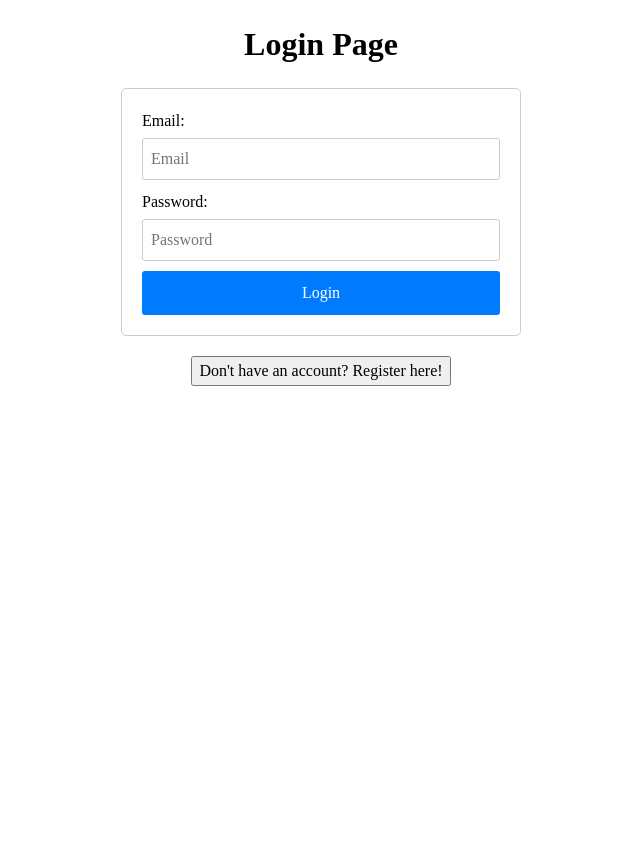
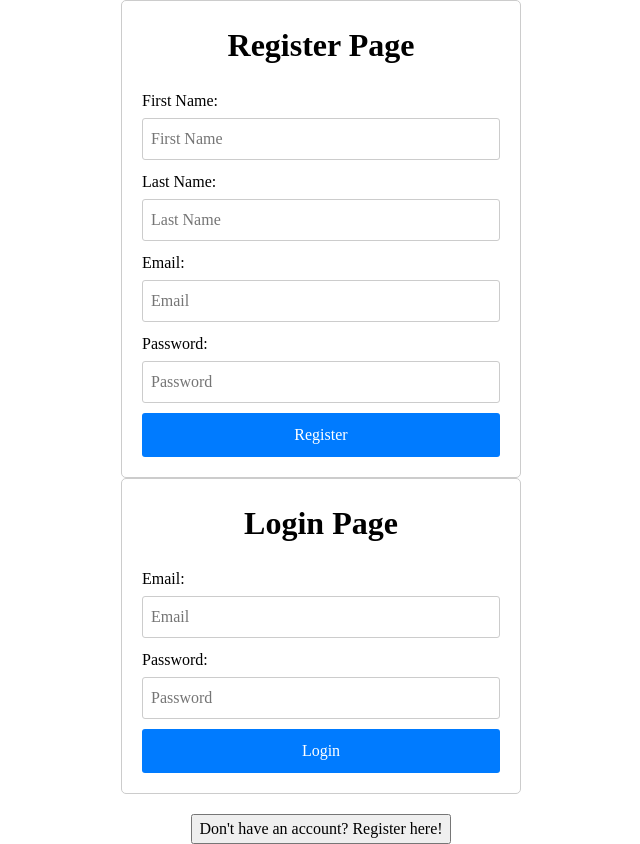
Before and after one commit to andre9277/erretech-chall24-andreff, a React (Vite) app in the folder challenge-erretech/: page /register in a window 1280 px wide. Shown: the whole page, without its empty margins (319-959 px from the left). Before the commit the page ends 800 px from the top, so only its background shows below. Built offline with nearby package versions, Linux system fonts and the light colour scheme.

Commit message:
Dashboard component, error handle, login state
Added the dashboard component, after the user logs in is redirected to the dashboard component.
Added error handle in login and register.
Still need to fix the login to dashboard, proper path.

```diff
--- a/challenge-erretech/src/App.jsx
+++ b/challenge-erretech/src/App.jsx
@@ -2,6 +2,8 @@ import { useState } from "react";
 import "./App.css";
 import Login from "./components/auth/Login";
 import Register from "./components/auth/Register";
+import { BrowserRouter, Routes, Route } from "react-router-dom";
+import Dashboard from "./components/Dashboard";
 
 function App() {
   //State that keeps track if the user is logged in or not
@@ -12,11 +14,19 @@ function App() {
     setIsLog(!isLog);
   };
 
+  const handleLoginStatus = () => {
+    setIsLog(true);
+  };
+
   return (
-    <>
+    <BrowserRouter>
+      <Routes>
+        <Route path="/login" element={<Login isLog={isLog} />} />
+        <Route path="/register" element={<Register />} />
+        <Route path="/dashboard" element={<Dashboard />} />
+      </Routes>
       <div>
-        <h1 className="main-page">{isLog ? "Login Page" : "Register Page"}</h1>
-        {isLog ? <Login /> : <Register />}
+        {isLog ? <Login onLogin={handleLoginStatus} /> : <Register />}
         <div className="btn-redirect">
           <button onClick={toggleLog}>
             {" "}
@@ -26,7 +36,7 @@ function App() {
           </button>
         </div>
       </div>
-    </>
+    </BrowserRouter>
   );
 }
 
--- /dev/null
+++ b/challenge-erretech/src/components/Dashboard.jsx
@@ -0,0 +1,7 @@
+import React from "react";
+
+const Dashboard = () => {
+  return <div>Dashboard</div>;
+};
+
+export default Dashboard;
--- a/challenge-erretech/src/components/auth/Login.css
+++ b/challenge-erretech/src/components/auth/Login.css
@@ -11,6 +11,7 @@
 form {
   display: flex;
   flex-direction: column;
+  padding-top: 20px;
 }
 
 /* Input fields */
@@ -47,3 +48,11 @@ button[type="submit"]:hover {
 .switch-form-button:hover {
   text-decoration: underline;
 }
+
+.error-message {
+  color: red;
+}
+
+.title-log {
+  text-align: center;
+}
--- a/challenge-erretech/src/components/auth/Login.jsx
+++ b/challenge-erretech/src/components/auth/Login.jsx
@@ -1,11 +1,17 @@
 import { useState } from "react";
 import axios from "axios"; //Axios library to handle api calls
 import "./Login.css";
+import { Navigate } from "react-router-dom";
 
-const Login = () => {
+const Login = ({ isLog }) => {
   //Attributes to save and handle information about the user
   const [email, setEmail] = useState("");
   const [password, setPassword] = useState("");
+  //State to know if the user is logged in or logged out
+  //----const [isLoggedIn, setIsLoggedIn] = useState(false);
+
+  //State to handle login errors
+  const [error, setError] = useState(null);
 
   const handleLogin = async (e) => {
     //To prevent the page to refresh
@@ -18,16 +24,24 @@ const Login = () => {
       //console.log(resp); -> check the response from the postman
       //if the login is successful
       console.log(resp.data);
+      //setIsLoggedIn(true);
     } catch (error) {
       //if the login finds some error
-      console.error(error.resp.data);
+      setError("Invalid email or password. Please try again.");
     }
   };
 
+  //If the user is able to login, go to dashboard component
+  console.log(isLog);
+  if (isLog === true) {
+    return <Navigate to="/dashboard" />;
+  }
+
   return (
     <div className="container">
+      <h1 className="title-log">Login Page</h1>
       <form onSubmit={handleLogin}>
-        {/* Email field */}
+        {/*Email field */}
         <label>Email:</label>
         <input
           type="email"
@@ -35,7 +49,7 @@ const Login = () => {
           value={email}
           onChange={(e) => setEmail(e.target.value)}
         />
-        {/* Password field */}
+        {/*Password field */}
         <label>Password:</label>
         <input
           type="password"
@@ -43,8 +57,11 @@ const Login = () => {
           value={password}
           onChange={(e) => setPassword(e.target.value)}
         />
-        {/* Button to login  */}
+        {/*Button to login  */}
         <button type="submit">Login</button>
+
+        {/*Display error message if there's an error */}
+        {error && <p className="error-message">{error}</p>}
       </form>
     </div>
   );
--- a/challenge-erretech/src/components/auth/Register.css
+++ b/challenge-erretech/src/components/auth/Register.css
@@ -35,3 +35,7 @@ button[type="submit"] {
 button[type="submit"]:hover {
   background-color: #0056b3;
 }
+
+.title-reg {
+  text-align: center;
+}
--- a/challenge-erretech/src/components/auth/Register.jsx
+++ b/challenge-erretech/src/components/auth/Register.jsx
@@ -9,6 +9,9 @@ const Register = () => {
   const [lastName, setLastName] = useState("");
   const [email, setEmail] = useState("");
   const [password, setPassword] = useState("");
+
+  //State to handle login errors
+  const [error, setError] = useState(null);
 
   //Handles the submit of the user register
   const handleRegister = async (e) => {
@@ -23,12 +26,13 @@ const Register = () => {
       console.log(resp.data);
     } catch (error) {
       //if the response is not successful
-      console.error(error.response.data);
+      setError("Invalid email or password. Please try again.");
     }
   };
 
   return (
     <div className="container">
+      <h1 className="title-reg">Register Page</h1>
       <form onSubmit={handleRegister}>
         {/* First Name field */}
         <label>First Name:</label>
@@ -63,6 +67,8 @@ const Register = () => {
           onChange={(e) => setPassword(e.target.value)}
         />
         <button type="submit">Register</button>
+        {/*Display error message if there's an error */}
+        {error && <p className="error-message">{error}</p>}
       </form>
     </div>
   );
```
